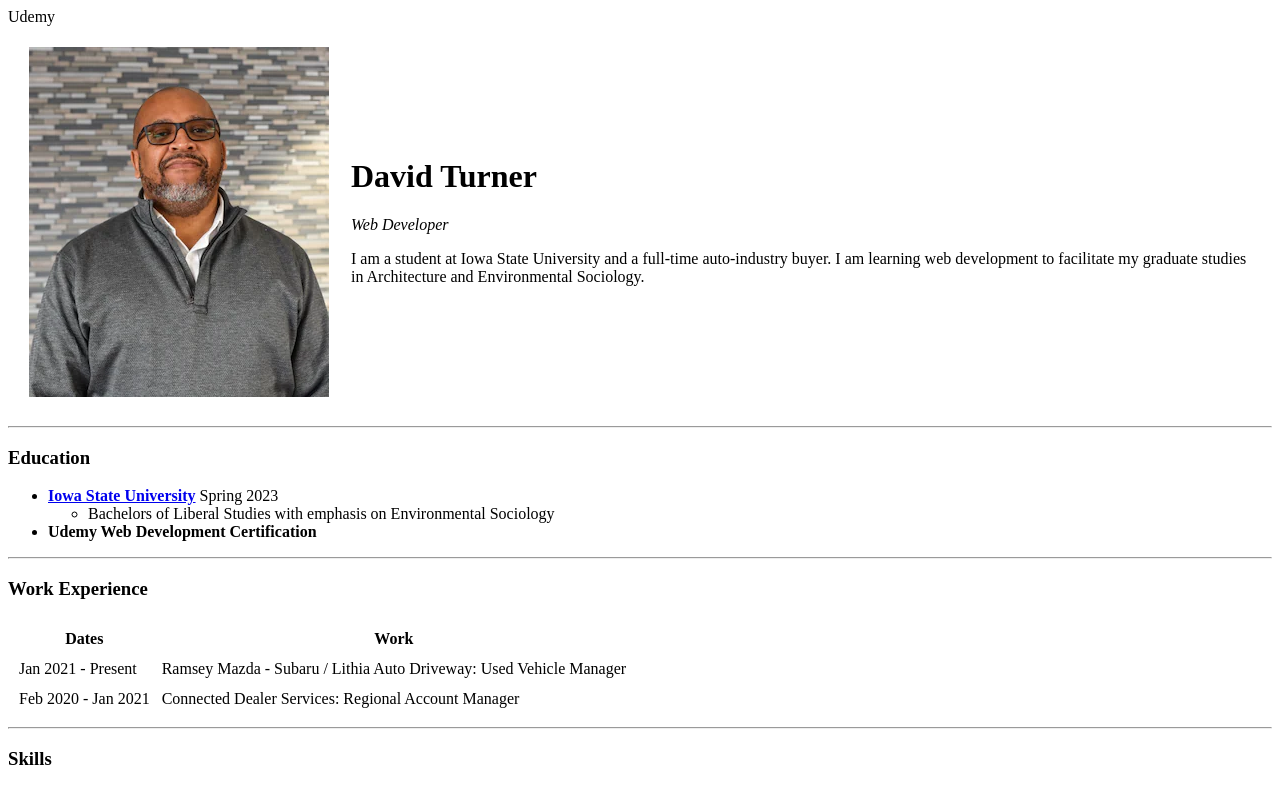
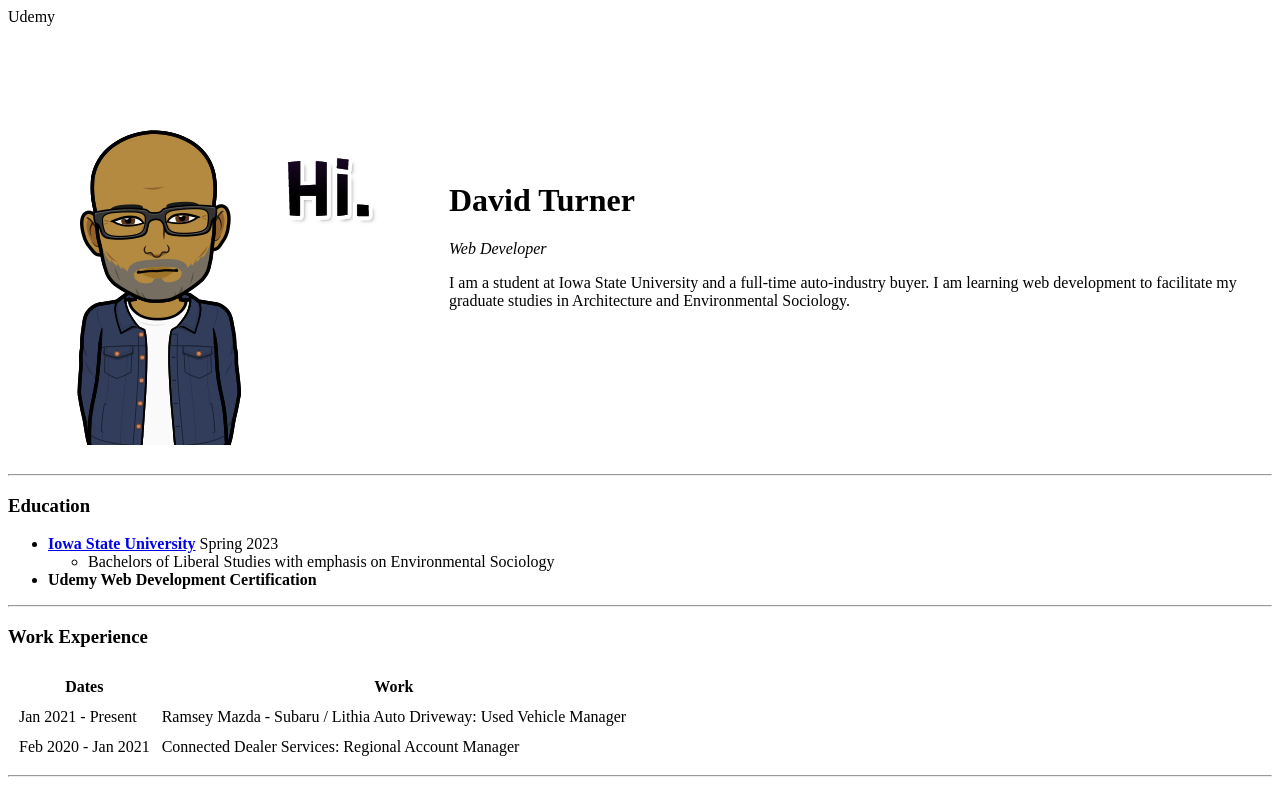
Before and after one commit to dt4carguy/cv3, a plain HTML site: page index.html in a window 1280 px wide. Shown: the top 785 px of the page. Drawn offline with Linux system fonts and the light colour scheme.

Commit message:
Update index.html

```diff
--- a/index.html
+++ b/index.html
@@ -9,7 +9,7 @@ Udemy<!DOCTYPE html>
 <body>
   <table cellspacing="20">
     <tr>
-      <td><img src="DT Ramsey pic.webp" alt="DT pic"></td>
+      <td><img src="dt avatar.png" alt="DT pic"></td>
       <td>
         <h1>David Turner</h1>
         <p><em>Web Developer</em></p>
```
